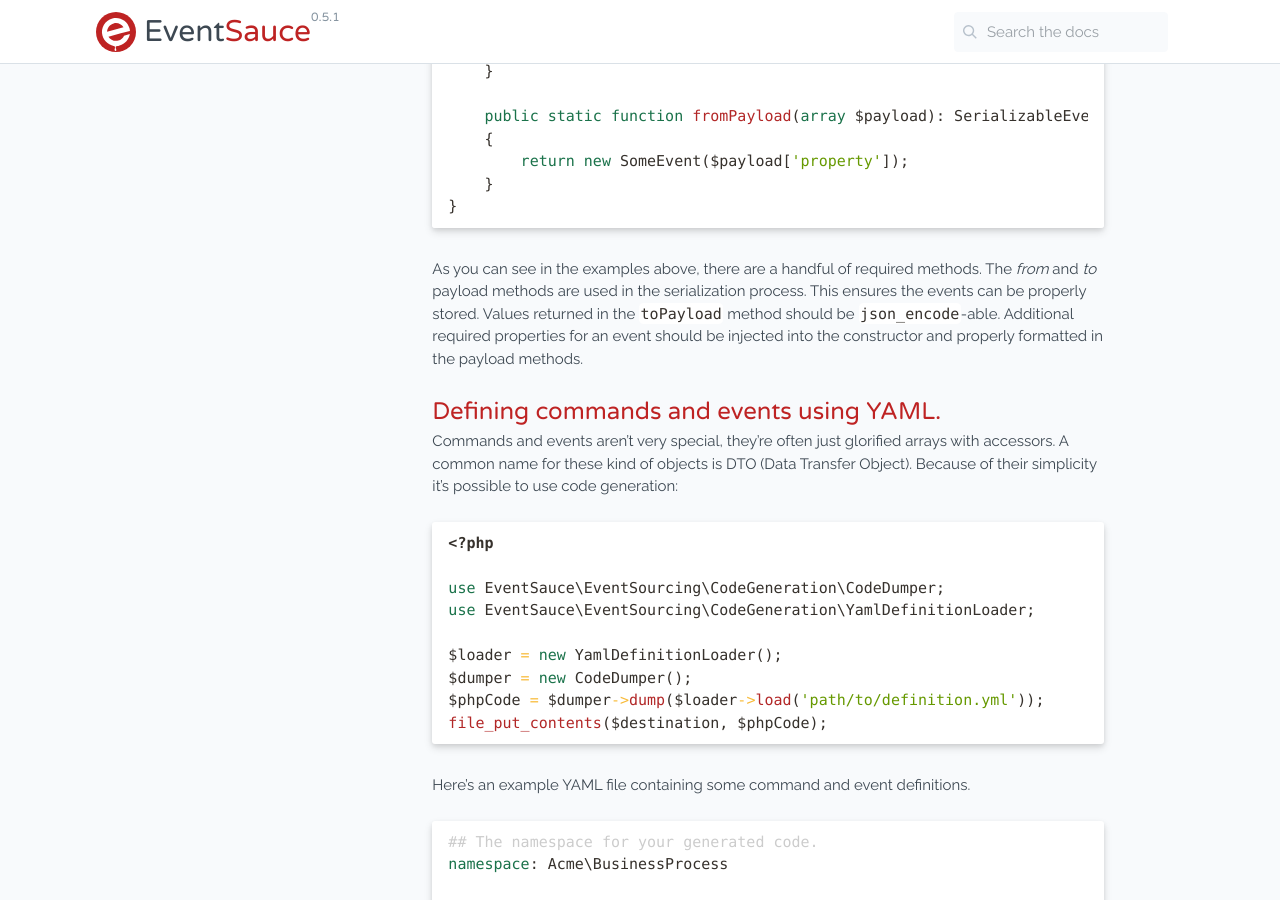
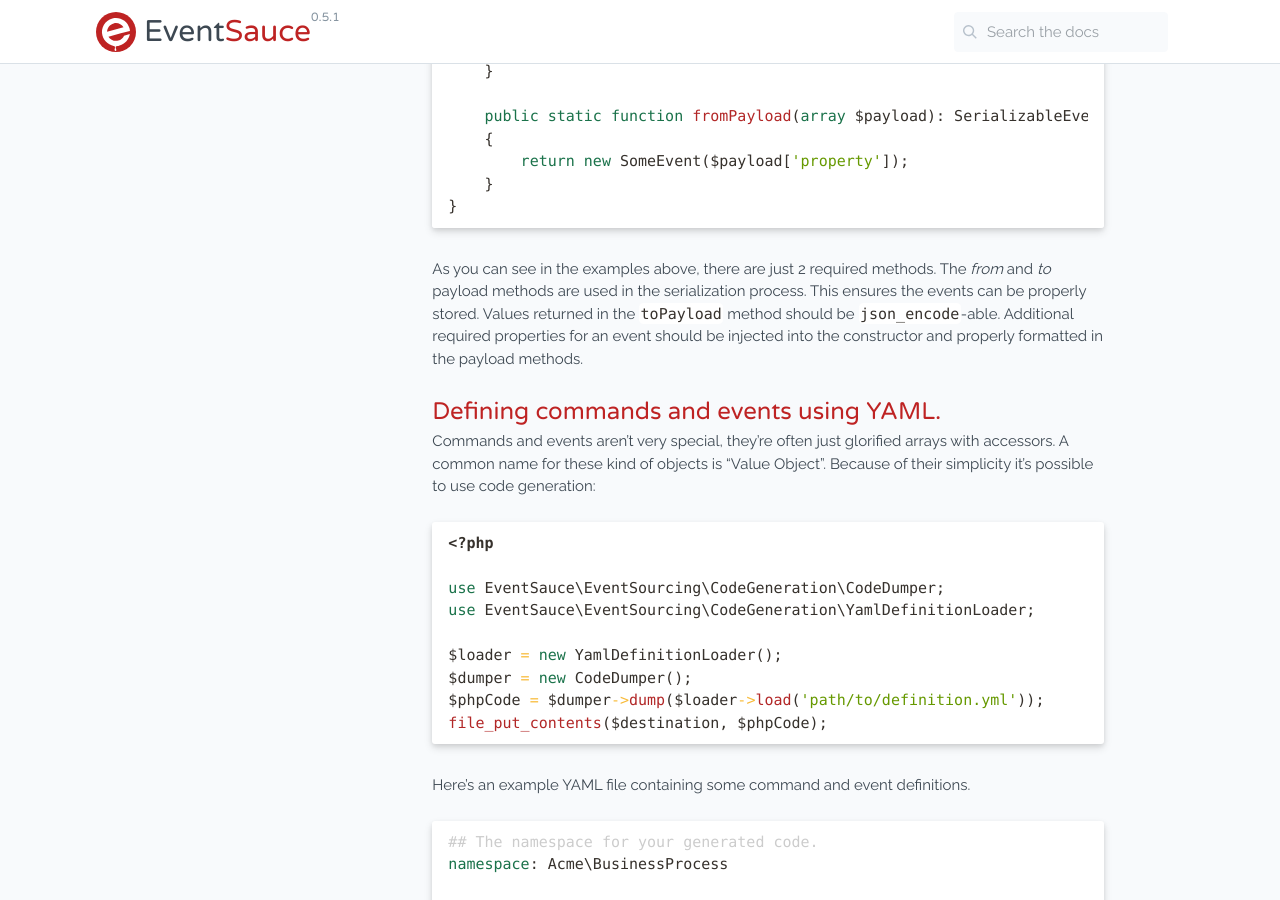
Before and after one commit to EventSaucePHP/EventSauce, a Jekyll site: the page built from docs/docs/getting-started/2-create-events-and-commands.md, in a window 1280 px wide and 900 px high, scrolled down 1496 px. Built offline with Jekyll 4.4.1, drawn with Linux system fonts in a browser that asks for light colours; comment, search, counter and statistics services are not loaded.

Commit message:
More work on the docs.

````diff
--- a/docs/docs/getting-started/2-create-events-and-commands.md
+++ b/docs/docs/getting-started/2-create-events-and-commands.md
@@ -78,7 +78,7 @@ class SomeEvent implements SerializableEvent
 }
 ```
 
-As you can see in the examples above, there are a handful of required methods.  The _from_ and _to_ payload methods are
+As you can see in the examples above, there are just 2 required methods.  The _from_ and _to_ payload methods are
 used in the serialization process. This ensures the events can be properly stored. Values returned in the `toPayload`
 method should be `json_encode`-able. Additional required properties for an event should be injected into the constructor
 and properly formatted in the payload methods.
@@ -86,7 +86,7 @@ and properly formatted in the payload methods.
 ## Defining commands and events using YAML.
 
 Commands and events aren't very special, they're often just glorified arrays with accessors. A common name for these kind
-of objects is DTO (Data Transfer Object). Because of their simplicity it's possible to use code generation:
+of objects is "Value Object". Because of their simplicity it's possible to use code generation:
 
 ```php
 <?php
````
